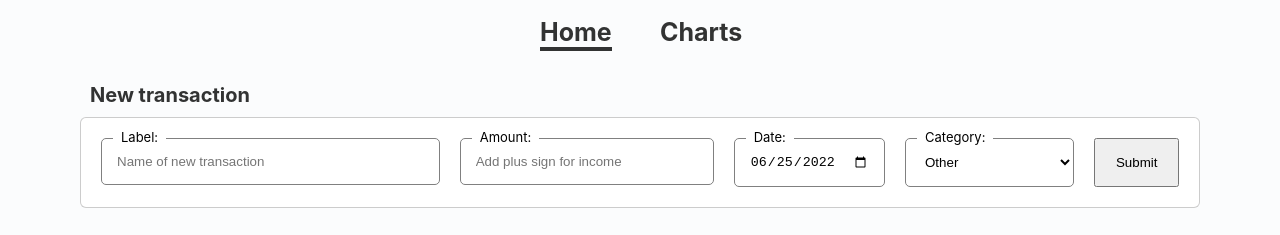
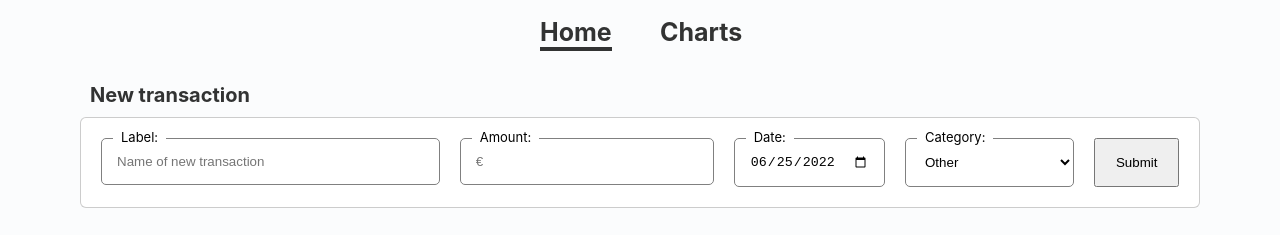
Before and after one commit to datasapiens/expense-app, a React (Vite) app: page /#/home in a window 1280 px wide. Shown: the top 235 px of the page. Built offline with nearby package versions, Linux system fonts and the light colour scheme; what chartjs-plugin-autocolors would draw is missing.

Commit message:
bugged incom in some browsers

```diff
--- a/src/Components/NewTransaction/NewTransaction.tsx
+++ b/src/Components/NewTransaction/NewTransaction.tsx
@@ -27,14 +27,10 @@ export function NewTransaction() {
     const amountNumber = Number(amount)
 
     if (!Number.isNaN(amountNumber)) {
-      const positiveSignManuallyInserted = amount.startsWith('+')
-
       dispatch(
         addTransaction({
           id: Date.now().toString(),
-          amount: positiveSignManuallyInserted
-            ? amountNumber
-            : -Math.abs(amountNumber),
+          amount: amountNumber,
           category,
           label: transactionLabel,
           date,
@@ -63,7 +59,7 @@ export function NewTransaction() {
           label="Amount"
           name="amount"
           type="number"
-          placeholder="Add plus sign for income"
+          placeholder="€"
           required
           onChange={(e) => setAmount(e.target.value)}
           value={amount}
```
